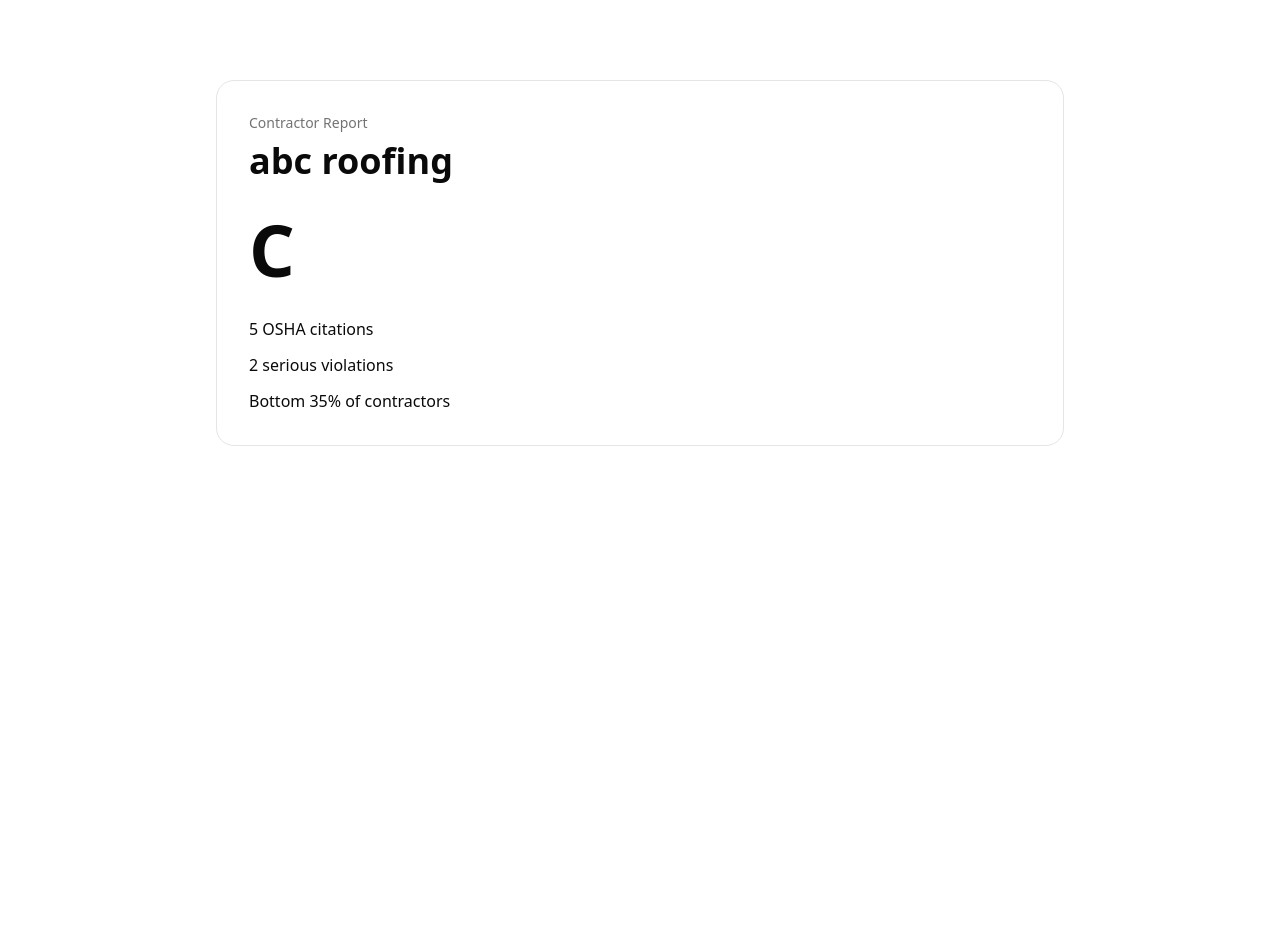
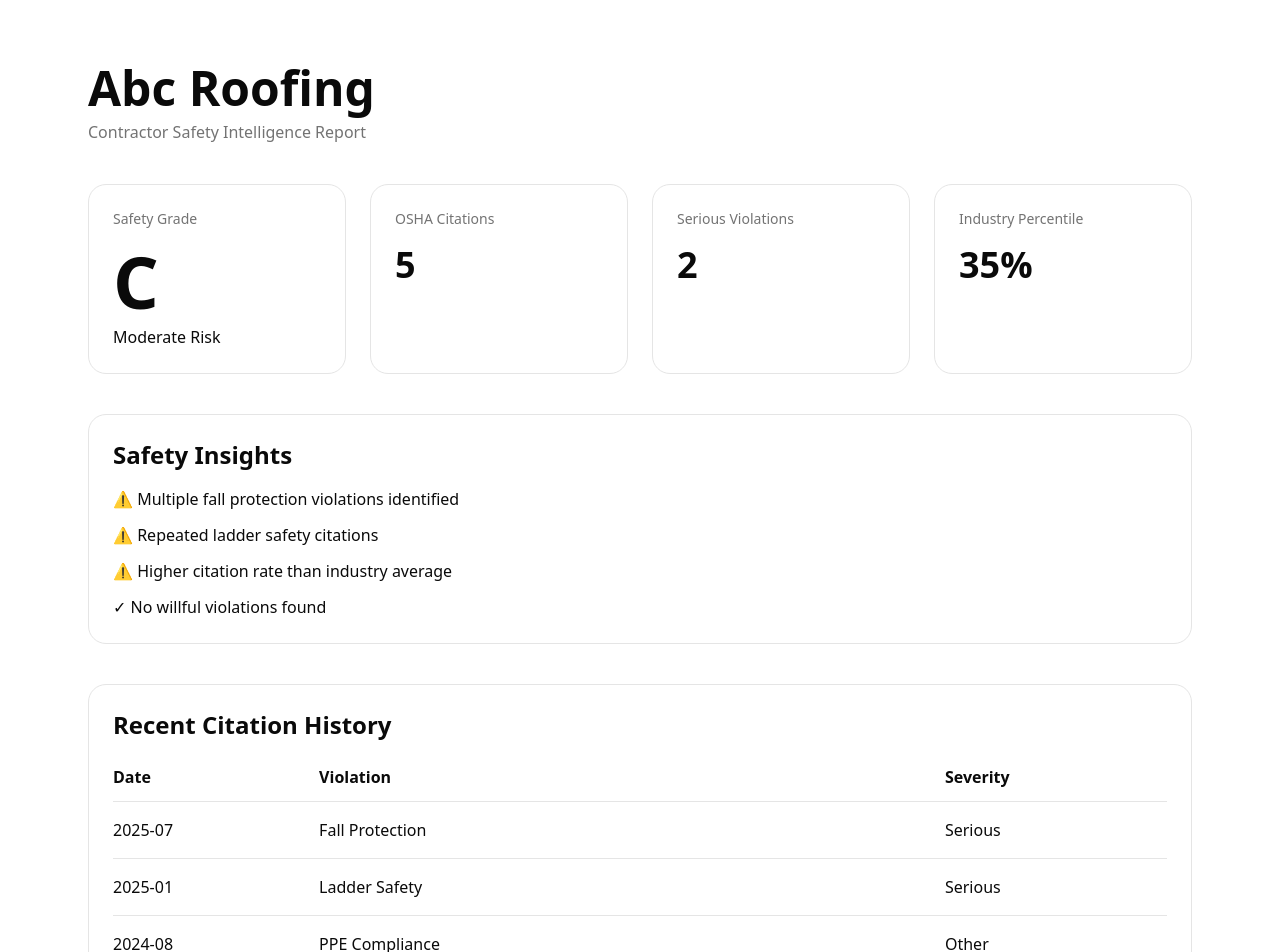
Before and after one commit to harshita-that/hardhire-app, a Next.js app: page /report/abc-roofing in a window 1280 px wide. Shown: the top 952 px of the page. Before the commit the page ends 800 px from the top, so only its background shows below. Built offline with nearby package versions, Linux system fonts and the light colour scheme.

Commit message:
Build contractor safety report UI

```diff
--- a/src/app/page.tsx
+++ b/src/app/page.tsx
@@ -1,4 +1,4 @@
-import Link from "next/link";
+import ContractorSearch from "@/components/ContractorSearch";
 
 export default function Home() {
   return (
@@ -19,22 +19,10 @@
             homeowners and general contractors can make safer hiring decisions.
           </p>
 
-          <div className="mt-8 flex max-w-xl gap-3">
-            <input
-              className="flex-1 rounded-lg border px-4 py-3"
-              placeholder="Search contractor name..."
-            />
-
-            <Link
-              href="/report/abc-roofing"
-              className="rounded-lg bg-black px-6 py-3 text-white transition hover:opacity-90"
-            >
-              Check Safety Grade
-            </Link>
-          </div>
+          <ContractorSearch />
 
           <p className="mt-3 text-sm text-muted-foreground">
-            Example: ABC Roofing, SafeBuild Construction, Elite Electric
+            Try: ABC Roofing, SafeBuild Electric, Elite Construction
           </p>
         </div>
       </section>
@@ -48,8 +36,7 @@
         <p className="mt-4 max-w-3xl text-lg text-muted-foreground">
           A contractor can have hundreds of positive reviews and still carry a
           history of OSHA violations. Homeowners rarely see that information
-          before signing a contract. HardHire surfaces safety risks before the
-          work begins.
+          before signing a contract.
         </p>
       </section>
 
@@ -64,18 +51,17 @@
             <h3 className="font-semibold">Search Contractor</h3>
 
             <p className="mt-2 text-sm text-muted-foreground">
-              Enter a contractor or company name before accepting a bid.
+              Enter a contractor or company name.
             </p>
           </div>
 
           <div className="rounded-xl border p-6">
             <div className="mb-3 text-2xl font-bold">2</div>
 
-            <h3 className="font-semibold">Analyze OSHA History</h3>
+            <h3 className="font-semibold">Analyze Safety Records</h3>
 
             <p className="mt-2 text-sm text-muted-foreground">
-              We aggregate citations, violation severity, and historical safety
-              records.
+              We aggregate OSHA citations and violation history.
             </p>
           </div>
 
@@ -85,8 +71,7 @@
             <h3 className="font-semibold">Receive A–F Grade</h3>
 
             <p className="mt-2 text-sm text-muted-foreground">
-              Get a clear safety score and understand contractor risk in
-              seconds.
+              Understand contractor risk in seconds.
             </p>
           </div>
         </div>
@@ -96,7 +81,7 @@
       <section className="mx-auto max-w-6xl px-6 py-20">
         <h2 className="mb-8 text-3xl font-bold">Sample Safety Report</h2>
 
-        <div className="max-w-md rounded-2xl border p-8 shadow-sm">
+        <div className="max-w-md rounded-2xl border p-8">
           <div className="text-sm text-muted-foreground">Contractor</div>
 
           <div className="mt-1 text-2xl font-bold">
@@ -112,18 +97,6 @@
             <div>Last citation: 8 months ago</div>
           </div>
         </div>
-      </section>
-
-      {/* Market Opportunity */}
-      <section className="mx-auto max-w-6xl px-6 py-20">
-        <h2 className="text-3xl font-bold">
-          Safety data should be available before a contract is signed.
-        </h2>
-
-        <p className="mt-4 max-w-3xl text-lg text-muted-foreground">
-          HardHire helps homeowners avoid risky contractors and helps general
-          contractors vet subcontractors before awarding work.
-        </p>
       </section>
 
       {/* CTA */}
--- a/src/app/report/[slug]/page.tsx
+++ b/src/app/report/[slug]/page.tsx
@@ -5,26 +5,107 @@
 }) {
   const { slug } = await params;
 
+  const contractorName = slug
+    .split("-")
+    .map((word) => word.charAt(0).toUpperCase() + word.slice(1))
+    .join(" ");
+
   return (
-    <main className="mx-auto max-w-4xl px-6 py-20">
-      <div className="rounded-2xl border p-8">
-        <p className="text-sm text-muted-foreground">
-          Contractor Report
+    <main className="mx-auto max-w-6xl px-6 py-16">
+      {/* Header */}
+      <div className="mb-10">
+        <h1 className="text-5xl font-bold">{contractorName}</h1>
+
+        <p className="mt-2 text-muted-foreground">
+          Contractor Safety Intelligence Report
         </p>
+      </div>
 
-        <h1 className="mt-2 text-4xl font-bold">
-          {slug.replaceAll("-", " ")}
-        </h1>
-
-        <div className="mt-8 text-7xl font-bold">
-          C
+      {/* Score Cards */}
+      <div className="grid gap-6 md:grid-cols-4">
+        <div className="rounded-2xl border p-6">
+          <p className="text-sm text-muted-foreground">Safety Grade</p>
+          <div className="mt-4 text-7xl font-bold">C</div>
+          <p className="mt-2">Moderate Risk</p>
         </div>
 
-        <div className="mt-8 space-y-3">
-          <p>5 OSHA citations</p>
-          <p>2 serious violations</p>
-          <p>Bottom 35% of contractors</p>
+        <div className="rounded-2xl border p-6">
+          <p className="text-sm text-muted-foreground">
+            OSHA Citations
+          </p>
+          <div className="mt-4 text-4xl font-bold">5</div>
         </div>
+
+        <div className="rounded-2xl border p-6">
+          <p className="text-sm text-muted-foreground">
+            Serious Violations
+          </p>
+          <div className="mt-4 text-4xl font-bold">2</div>
+        </div>
+
+        <div className="rounded-2xl border p-6">
+          <p className="text-sm text-muted-foreground">
+            Industry Percentile
+          </p>
+          <div className="mt-4 text-4xl font-bold">35%</div>
+        </div>
+      </div>
+
+      {/* Safety Insights */}
+      <div className="mt-10 rounded-2xl border p-6">
+        <h2 className="text-2xl font-semibold">
+          Safety Insights
+        </h2>
+
+        <ul className="mt-4 space-y-3">
+          <li>⚠ Multiple fall protection violations identified</li>
+          <li>⚠ Repeated ladder safety citations</li>
+          <li>⚠ Higher citation rate than industry average</li>
+          <li>✓ No willful violations found</li>
+        </ul>
+      </div>
+
+      {/* Citation History */}
+      <div className="mt-10 rounded-2xl border p-6">
+        <h2 className="mb-6 text-2xl font-semibold">
+          Recent Citation History
+        </h2>
+
+        <table className="w-full">
+          <thead>
+            <tr className="border-b text-left">
+              <th className="pb-3">Date</th>
+              <th className="pb-3">Violation</th>
+              <th className="pb-3">Severity</th>
+            </tr>
+          </thead>
+
+          <tbody>
+            <tr className="border-b">
+              <td className="py-4">2025-07</td>
+              <td>Fall Protection</td>
+              <td>Serious</td>
+            </tr>
+
+            <tr className="border-b">
+              <td className="py-4">2025-01</td>
+              <td>Ladder Safety</td>
+              <td>Serious</td>
+            </tr>
+
+            <tr className="border-b">
+              <td className="py-4">2024-08</td>
+              <td>PPE Compliance</td>
+              <td>Other</td>
+            </tr>
+
+            <tr>
+              <td className="py-4">2024-03</td>
+              <td>Training Documentation</td>
+              <td>Other</td>
+            </tr>
+          </tbody>
+        </table>
       </div>
     </main>
   );
--- /dev/null
+++ b/src/components/ContractorSearch.tsx
@@ -0,0 +1,38 @@
+"use client";
+
+import { useState } from "react";
+import { useRouter } from "next/navigation";
+
+export default function ContractorSearch() {
+  const [contractor, setContractor] = useState("");
+  const router = useRouter();
+
+  const handleSearch = () => {
+    if (!contractor.trim()) return;
+
+    const slug = contractor
+      .toLowerCase()
+      .trim()
+      .replace(/\s+/g, "-");
+
+    router.push(`/report/${slug}`);
+  };
+
+  return (
+    <div className="mt-8 flex max-w-xl gap-3">
+      <input
+        value={contractor}
+        onChange={(e) => setContractor(e.target.value)}
+        placeholder="Search contractor name..."
+        className="flex-1 rounded-lg border px-4 py-3"
+      />
+
+      <button
+        onClick={handleSearch}
+        className="rounded-lg bg-black px-6 py-3 text-white"
+      >
+        Check Safety Grade
+      </button>
+    </div>
+  );
+}
```
